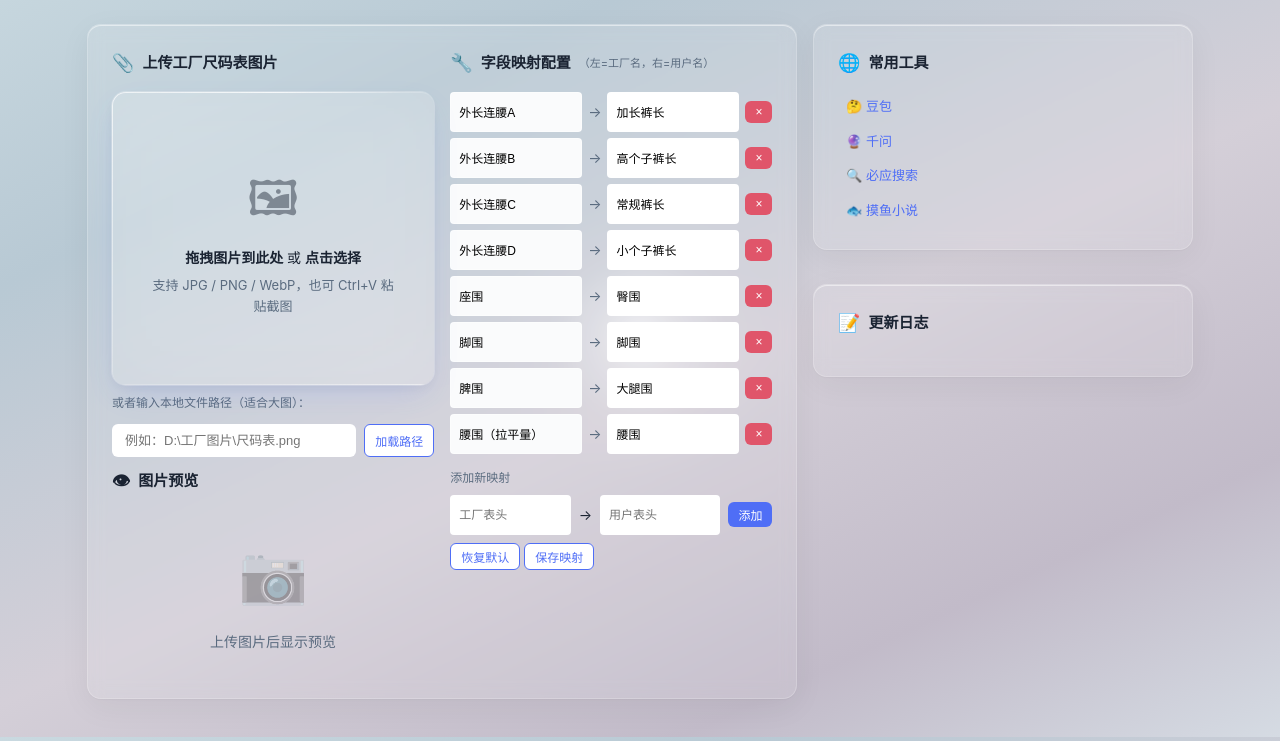
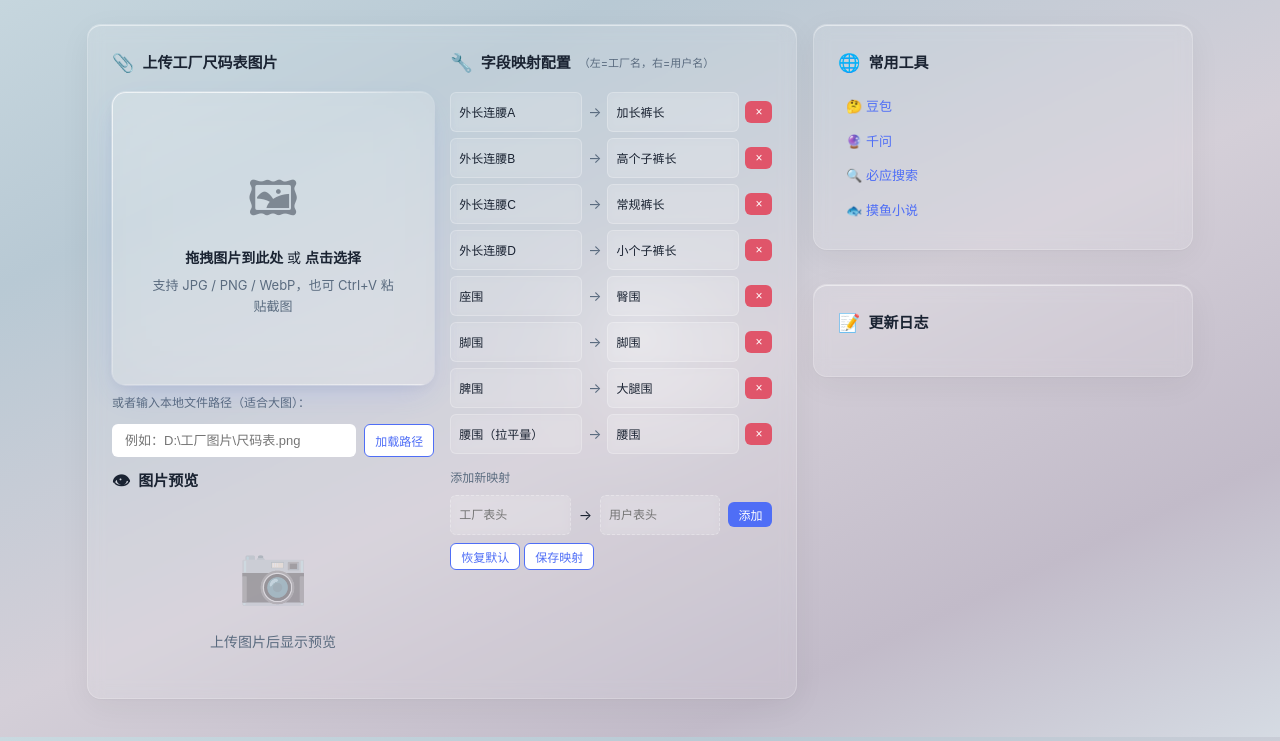
Before and after one commit to Emotion04/Sizeflow, a Flask app: page / in a window 1280 px wide. Shown: the part 63-804 px from the top of the page. Run offline with Flask 3, Linux system fonts and the light colour scheme; data that the repository does not hold is empty; some libraries are stand-ins or nearby versions.

Commit message:
Canary 3.2: 映射输入框玻璃质感 + 鼠标光球柔光混合
- 映射输入框改为半透明玻璃背景+backdrop-filter微模糊
- 光标光球改用mix-blend-mode:soft-light/overlay提亮文字不遮挡
- 光球光晕扩大扩散更柔和

Co-Authored-By: Claude Opus 4.7 <noreply@anthropic.com>

```diff
--- a/templates/index.html
+++ b/templates/index.html
@@ -33,18 +33,20 @@ body {
 /* 鼠标追光层 */
 #cursor-glow {
   position:fixed; pointer-events:none; z-index:0;
-  width:200px; height:200px;
+  width:220px; height:220px;
   border-radius:50%;
-  background:radial-gradient(circle, rgba(255,255,255,.55) 0%, rgba(255,255,255,.18) 25%, transparent 60%);
+  background:radial-gradient(circle, rgba(255,255,255,.35) 0%, rgba(255,255,255,.12) 30%, transparent 65%);
   transform:translate(-50%, -50%);
+  mix-blend-mode: soft-light;
   transition:left .6s cubic-bezier(.15,.85,.35,1), top .6s cubic-bezier(.15,.85,.35,1);
 }
 #cursor-glow-ambient {
   position:fixed; pointer-events:none; z-index:0;
-  width:280px; height:280px;
+  width:340px; height:340px;
   border-radius:50%;
-  background:radial-gradient(circle, rgba(255,255,255,.3) 0%, rgba(255,255,255,.08) 45%, transparent 75%);
+  background:radial-gradient(circle, rgba(255,255,255,.18) 0%, rgba(255,255,255,.05) 40%, transparent 70%);
   transform:translate(-50%, -50%);
+  mix-blend-mode: overlay;
   transition:left 1.2s cubic-bezier(.2,.8,.4,1), top 1.2s cubic-bezier(.2,.8,.4,1);
 }
 header {
@@ -228,16 +230,17 @@ header .ver { font-size:11px; opacity:.5; font-weight:500; }
 .mapping-list { overflow-x:hidden; min-width:0; }
 .mapping-row { display:flex; gap:6px; align-items:center; margin-bottom:6px; min-width:0; }
 .mapping-row span.arrow { color:var(--text2); flex:0 0 auto; }
-.mapping-row input { flex:1; min-width:0; width:0; padding:6px 8px; border:1px solid var(--border); border-radius:4px; font-size:12px; outline:none; }
-.mapping-row input:focus { border-color:var(--primary); }
-.mapping-row .key-input { background:#fafbfc; }
+.mapping-row input { flex:1; min-width:0; width:0; padding:6px 8px; border:1px solid rgba(255,255,255,.25); border-radius:6px; font-size:12px; outline:none; background:rgba(255,255,255,.12); backdrop-filter:blur(4px); -webkit-backdrop-filter:blur(4px); color:var(--text); }
+.mapping-row input:focus { border-color:rgba(79,110,246,.4); background:rgba(255,255,255,.2); }
+.mapping-row .key-input { background:rgba(255,255,255,.08); }
 .mapping-new { animation:highlightRow .8s ease; }
 @keyframes highlightRow {
   0% { background:rgba(79,110,246,.12); transform:scale(1.01); }
   100% { background:transparent; transform:scale(1); }
 }
 .add-mapping { margin-top:8px; display:flex; gap:8px; align-items:center; min-width:0; }
-.add-mapping input { flex:1; min-width:0; width:0; padding:6px 8px; border:1px dashed var(--border); border-radius:4px; font-size:12px; outline:none; }
+.add-mapping input { flex:1; min-width:0; width:0; padding:6px 8px; border:1px dashed rgba(255,255,255,.3); border-radius:6px; font-size:12px; outline:none; background:rgba(255,255,255,.1); backdrop-filter:blur(4px); -webkit-backdrop-filter:blur(4px); color:var(--text); }
+.add-mapping input:focus { border-color:rgba(79,110,246,.5); background:rgba(255,255,255,.18); }
 
 /* result table */
 .table-wrap { overflow-x:auto; max-height:500px; overflow-y:auto; display:flex; justify-content:center; }
```
